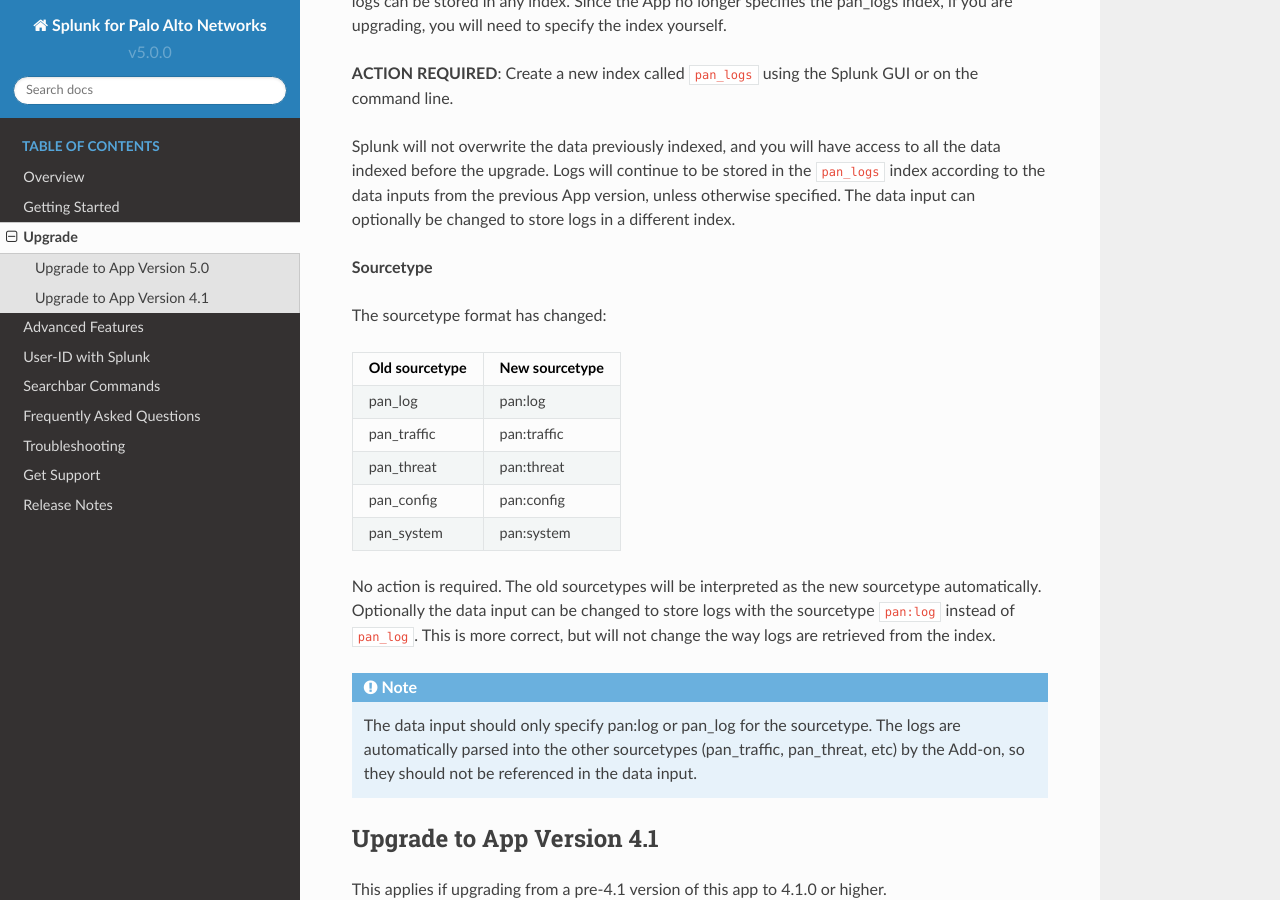
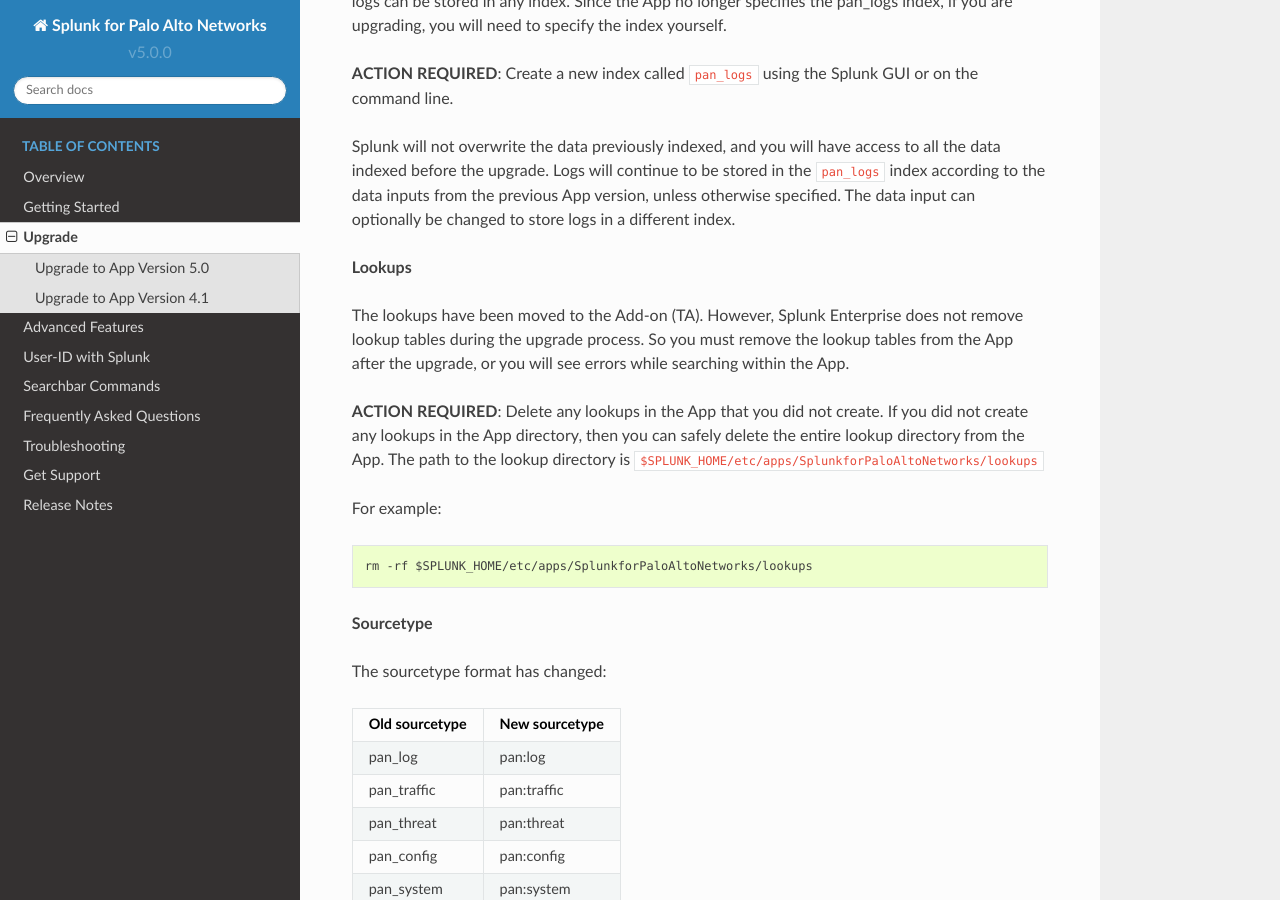
Before and after one commit to PaloAltoNetworks/pan-os-python, a Sphinx documentation site: the page built from docs/upgrade.rst, in a window 1280 px wide and 900 px high, scrolled down 912 px. Built offline with Sphinx 7.4.7 and the Read the Docs theme 2.0.0, drawn with Linux system fonts in a browser that asks for light colours.

Commit message:
Add lookup table migration to upgrade guide

```diff
--- a/docs/upgrade.rst
+++ b/docs/upgrade.rst
@@ -59,6 +59,22 @@
 previous App version, unless otherwise specified.  The data input can
 optionally be changed to store logs in a different index.
 
+**Lookups**
+
+The lookups have been moved to the Add-on (TA). However, Splunk Enterprise
+does not remove lookup tables during the upgrade process. So you must remove
+the lookup tables from the App after the upgrade, or you will see errors
+while searching within the App.
+
+**ACTION REQUIRED**: Delete any lookups in the App that you did not create.
+If you did not create any lookups in the App directory, then you can safely
+delete the entire lookup directory from the App. The path to the lookup
+directory is ``$SPLUNK_HOME/etc/apps/SplunkforPaloAltoNetworks/lookups``
+
+For example::
+
+    rm -rf $SPLUNK_HOME/etc/apps/SplunkforPaloAltoNetworks/lookups
+
 **Sourcetype**
 
 The sourcetype format has changed:
```
